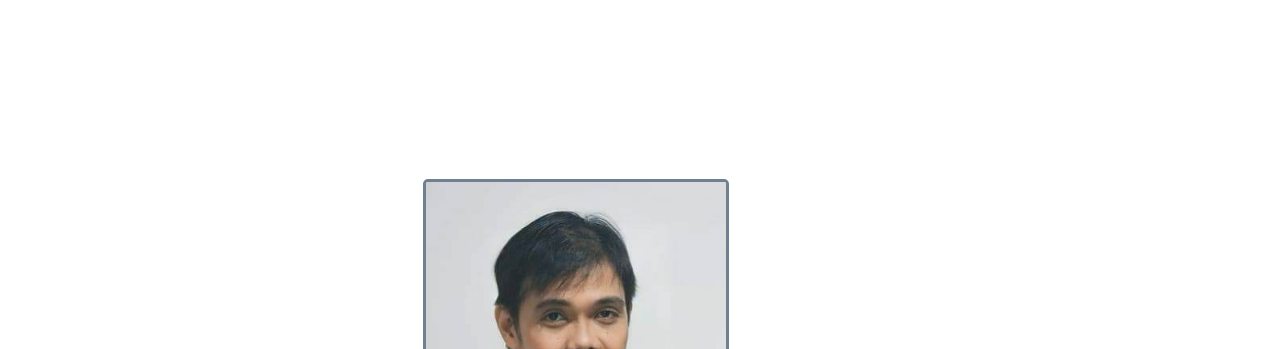
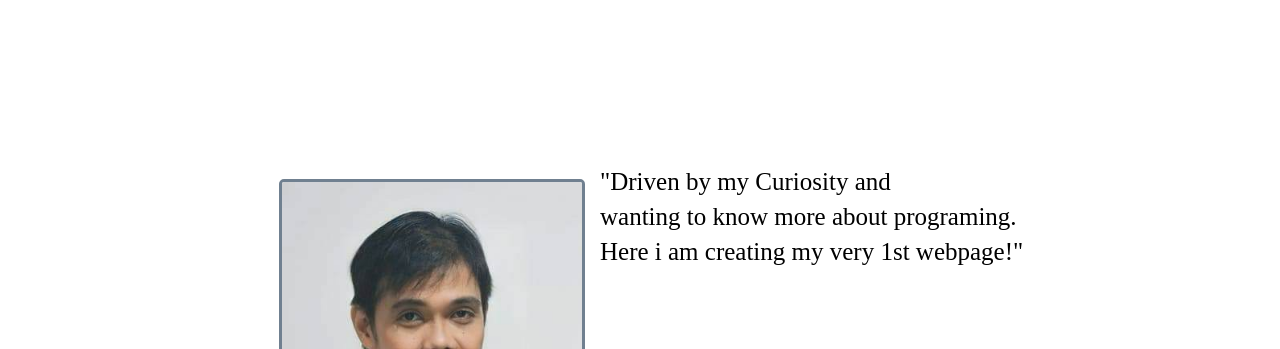
Before and after one commit to WD57D-Leej/WD57D-Leej.github.io, a plain HTML site: page personalwebpage.html in a window 1280 px wide. Shown: the part 120-469 px from the top of the page. Drawn offline with Linux system fonts and the light colour scheme.

Commit message:
Update personalwebpage.html

```diff
--- a/personalwebpage.html
+++ b/personalwebpage.html
@@ -42,9 +42,9 @@
       }
       .all{
        margin: 180px;
-        line-height: 55px;
-        margin-left: 400px;
-        margin-right: 400px;
+        line-height: 55%;
+        margin-left: 20%
+
        }
        img{
         max-width: 300px;
@@ -104,12 +104,12 @@ background-color: rgb(206, 110, 81);
       <img src="images/me.jpg" alt="myself" />
       <div class="text-box">
 <column>
-        <p>"Driven&nbsp;by&nbsp;my&nbsp;Curiosity and
-          &nbsp;wanting&nbsp;to&nbsp;know&nbsp;more&nbsp;about programing.
+        <p>"Driven&nbsp;by&nbsp;my&nbsp;Curiosity&nbsp;and
+          wanting&nbsp;to&nbsp;know&nbsp;more&nbsp;about programing.
           <br> Here&nbsp;i&nbsp;am&nbsp;creating&nbsp;my&nbsp;very 1st&nbsp;webpage!"</p>
         </column>
       <h2>Hi,&nbsp;I'm Leejay&nbsp;<span>Triñanes</span></h2>
-
+<column>
       <p>
        FULL STACK WEB DEVELOPER student at KodeGo Bootcamp and Learning passionately.
        Learning is not been easy BUT with passion
@@ -117,7 +117,7 @@ background-color: rgb(206, 110, 81);
        Progress is steadily achieve.
        Adding hardwork and consistency is the key!
       </p>
-
+    </column>
 </section>
 
       <footer>
```
